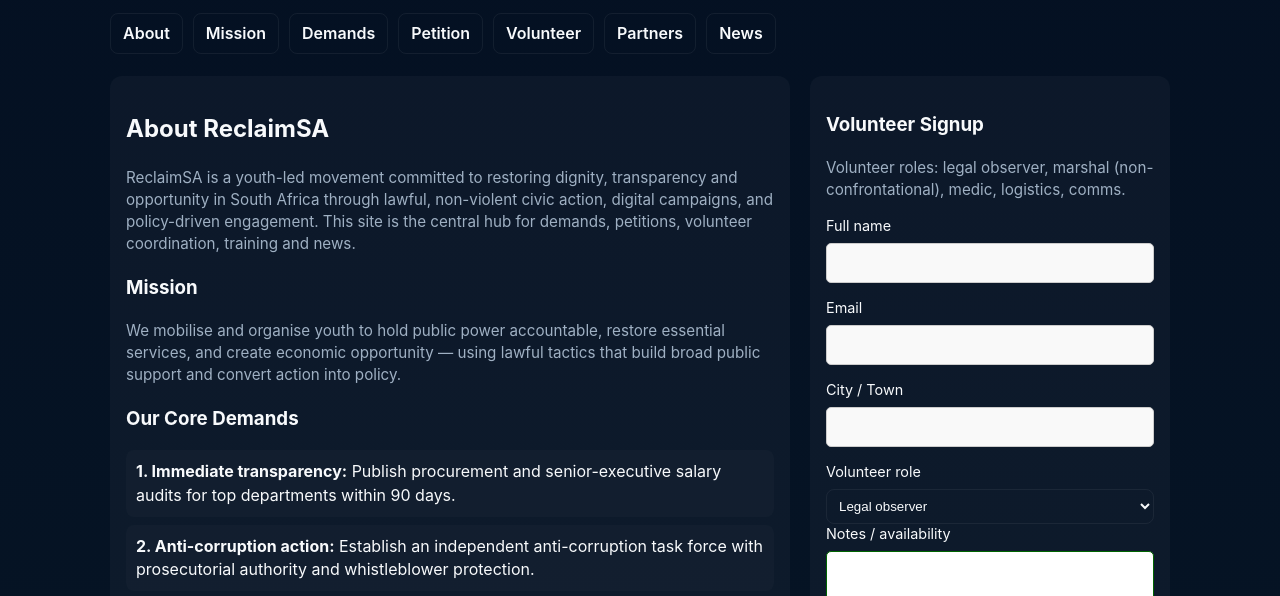
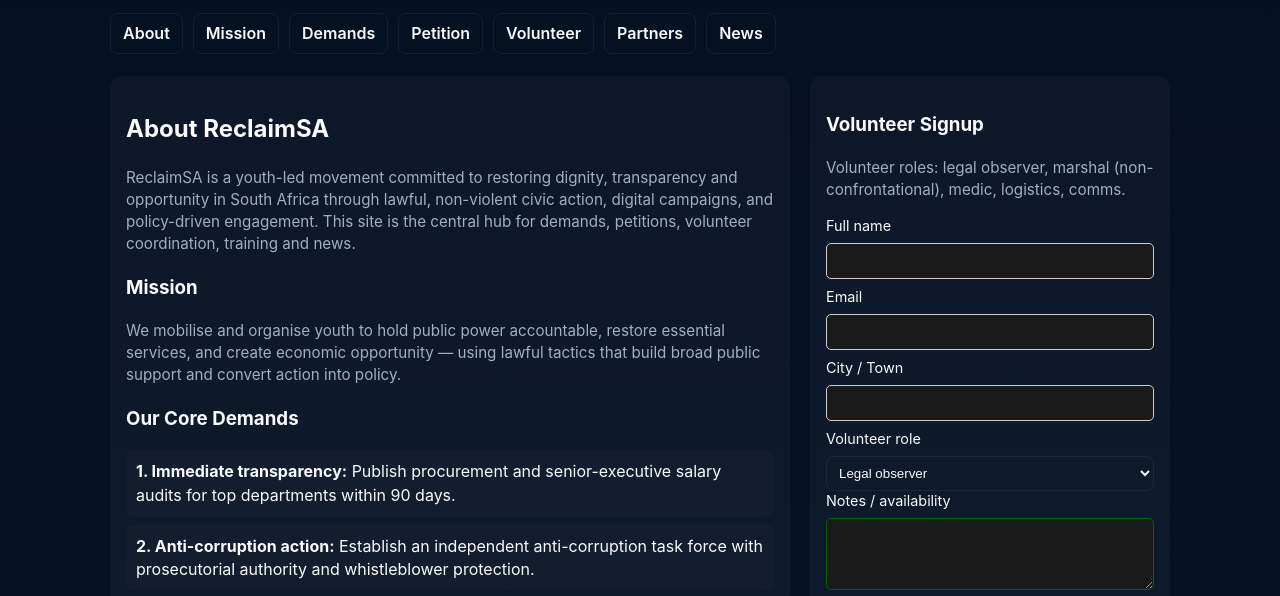
Before and after one commit to ReclaimSA/ReclaimSA-site, a plain HTML site: page index.html in a window 1280 px wide. Shown: the part 133-729 px from the top of the page. Drawn offline with Linux system fonts and the light colour scheme.

Commit message:
Style textarea and inputs

```diff
--- a/index.html
+++ b/index.html
@@ -41,8 +41,9 @@
     .center{text-align:center}
     .row{display:flex;gap:10px;flex-wrap:wrap}
 	 /* Make inputs and textarea look consistent */
-    input, textarea {width: 100%;padding: 10px;margin-bottom: 15px;border: 1px solid #ccc;border-radius: 5px;font-size: 16px;background: #f9f9f9;color: #333;transition: all 0.3s ease;}
-    input:focus, input:valid,textarea:focus, textarea:valid {background: #fff;color: #000;border-color: #006400; /* Dark green border */outline: none;}
+    input, textarea {width: 100%;padding: 8px;margin-bottom: 8px;border: 1px solid #ccc;border-radius: 5px;font-size: 16px;background-color: #1a1a1a;color: #ffffff;transition: all 0.3s ease;}
+    input:focus, input:valid,textarea:focus, textarea:valid {background-color: #1a1a1a;color: #ffffff;border-color: #006400; /* Dark green border */outline: none;}
+	input::placeholder,textarea::placeholder,select::placeholder {color: #ccc;  /* Light gray placeholder */}
     input:focus + label, input:valid + label,textarea:focus + label, textarea:valid + label {color: #fff;}
   </style>
 </head>
```
